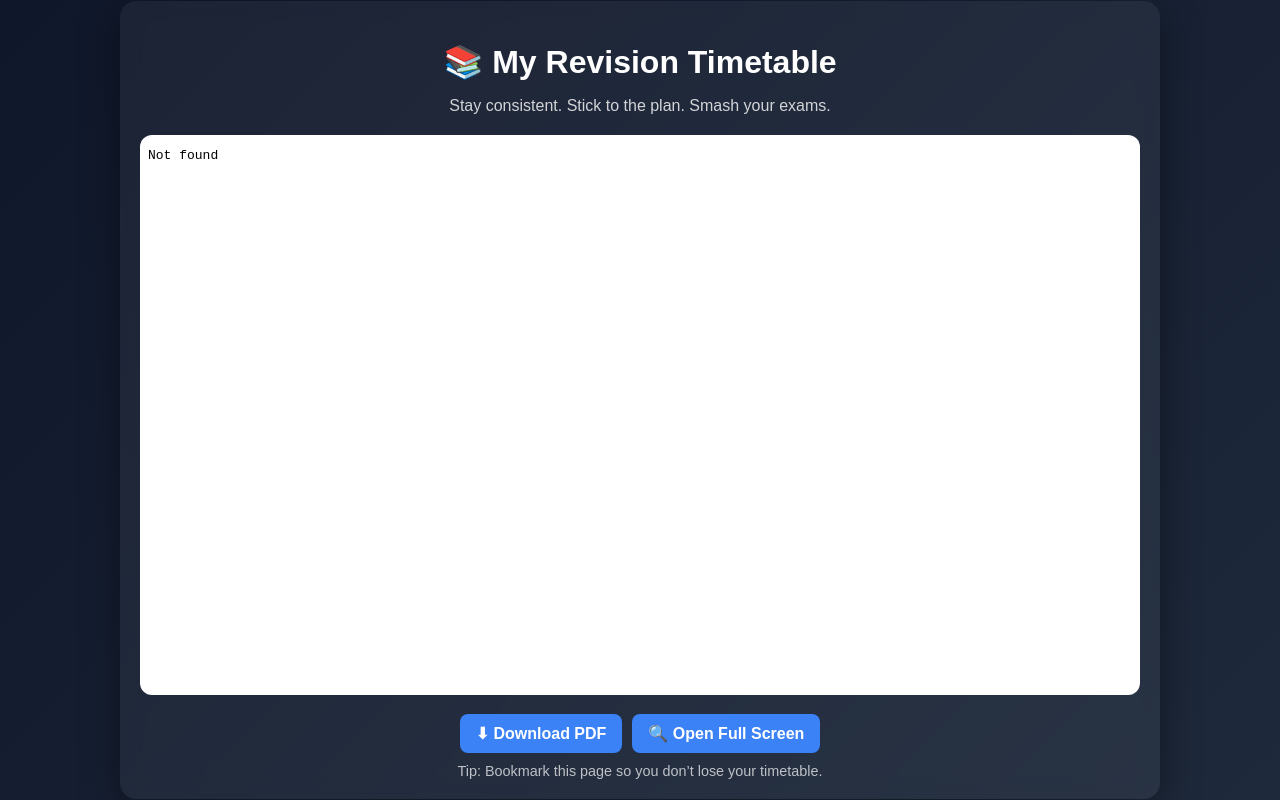
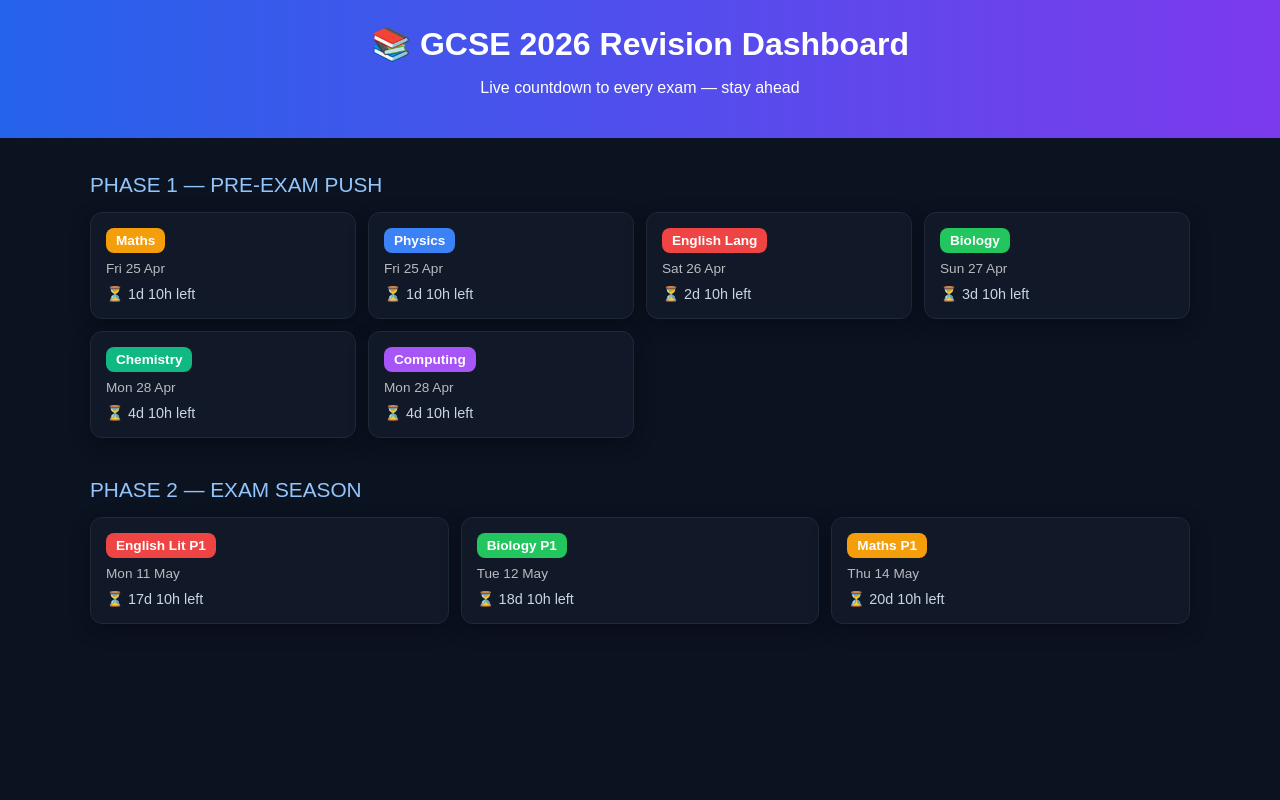
Before and after one commit to spotifysamirblend-afk/revisewithsamir, a plain HTML site: page index.html in a window 1280 px wide. Drawn offline with Linux system fonts and the light colour scheme.

Commit message:
Update index.html

```diff
--- a/index.html
+++ b/index.html
@@ -2,102 +2,200 @@
 <html lang="en">
 <head>
 <meta charset="UTF-8" />
-  <meta name="viewport" content="width=device-width, initial-scale=1.0" />
-  <title>Revision Timetable</title>
+<meta name="viewport" content="width=device-width, initial-scale=1.0"/>
+<title>GCSE 2026 Revision Dashboard</title>
 
 <style>
   body {
     margin: 0;
     font-family: Arial, sans-serif;
-      background: linear-gradient(135deg, #0f172a, #1e293b);
-      color: #fff;
-      display: flex;
-      justify-content: center;
-      align-items: center;
-      min-height: 100vh;
+    background: #0b1220;
+    color: white;
+  }
+
+  header {
+    padding: 25px;
+    text-align: center;
+    background: linear-gradient(90deg, #2563eb, #7c3aed);
+  }
+
+  h1 {
+    margin: 0;
+    font-size: 2rem;
   }
 
   .container {
-      width: 90%;
-      max-width: 1000px;
-      background: rgba(255, 255, 255, 0.05);
-      border-radius: 16px;
     padding: 20px;
-      box-shadow: 0 10px 40px rgba(0,0,0,0.4);
-      backdrop-filter: blur(10px);
+    max-width: 1100px;
+    margin: auto;
   }
 
-    h1 {
-      text-align: center;
-      margin-bottom: 10px;
-      font-size: 2rem;
+  .phase {
+    margin-bottom: 40px;
   }
 
-    p {
-      text-align: center;
-      opacity: 0.8;
-      margin-bottom: 20px;
+  .phase-title {
+    font-size: 1.3rem;
+    margin: 15px 0;
+    color: #93c5fd;
   }
 
-    iframe {
-      width: 100%;
-      height: 70vh;
-      border: none;
-      border-radius: 12px;
-      background: white;
+  .grid {
+    display: grid;
+    grid-template-columns: repeat(auto-fit, minmax(220px, 1fr));
+    gap: 12px;
   }
 
-    .buttons {
-      display: flex;
-      justify-content: center;
-      margin-top: 15px;
-      gap: 10px;
-      flex-wrap: wrap;
+  .card {
+    padding: 15px;
+    border-radius: 12px;
+    background: #111827;
+    border: 1px solid #1f2937;
+    box-shadow: 0 6px 20px rgba(0,0,0,0.3);
+    transition: 0.2s;
   }
 
-    .btn {
-      padding: 10px 16px;
-      border-radius: 8px;
-      text-decoration: none;
-      color: white;
-      background: #3b82f6;
-      transition: 0.2s;
-      font-weight: bold;
+  .card:hover {
+    transform: scale(1.02);
   }
 
-    .btn:hover {
-      background: #2563eb;
-      transform: scale(1.05);
+  .subject {
+    display: inline-block;
+    padding: 5px 10px;
+    border-radius: 8px;
+    font-size: 0.85rem;
+    font-weight: bold;
+    margin-bottom: 8px;
   }
 
-    .note {
-      text-align: center;
+  .Maths { background:#f59e0b; }
+  .Physics { background:#3b82f6; }
+  .Chemistry { background:#10b981; }
+  .Biology { background:#22c55e; }
+  .English { background:#ef4444; }
+  .Geography { background:#06b6d4; }
+  .Computing { background:#a855f7; }
+  .Business { background:#f97316; }
+  .PE { background:#eab308; }
+  .Further { background:#ec4899; }
+
+  .countdown {
+    margin-top: 10px;
     font-size: 0.9rem;
+    color: #cbd5e1;
+  }
+
+  .date {
+    font-size: 0.85rem;
     opacity: 0.7;
-      margin-top: 10px;
   }
 </style>
 </head>
 
 <body>
+
+<header>
+  <h1>📚 GCSE 2026 Revision Dashboard</h1>
+  <p>Live countdown to every exam — stay ahead</p>
+</header>
+
 <div class="container">
-    <h1>📚 My Revision Timetable</h1>
-    <p>Stay consistent. Stick to the plan. Smash your exams.</p>
 
-    <iframe src="revision-timetable.pdf">
-      <p>Your browser can’t display PDFs.
-         <a href="revision-timetable.pdf">Download it here</a>.
-      </p>
-    </iframe>
+  <div class="phase">
+    <div class="phase-title">PHASE 1 — PRE-EXAM PUSH</div>
+    <div class="grid">
 
-    <div class="buttons">
-      <a class="btn" href="revision-timetable.pdf" download>⬇ Download PDF</a>
-      <a class="btn" href="revision-timetable.pdf" target="_blank">🔍 Open Full Screen</a>
+      <div class="card" data-date="2026-04-25T09:00:00">
+        <div class="subject Maths">Maths</div>
+        <div class="date">Fri 25 Apr</div>
+        <div class="countdown"></div>
       </div>
 
-    <div class="note">
-      Tip: Bookmark this page so you don’t lose your timetable.
+      <div class="card" data-date="2026-04-25T09:00:00">
+        <div class="subject Physics">Physics</div>
+        <div class="date">Fri 25 Apr</div>
+        <div class="countdown"></div>
+      </div>
+
+      <div class="card" data-date="2026-04-26T09:00:00">
+        <div class="subject English">English Lang</div>
+        <div class="date">Sat 26 Apr</div>
+        <div class="countdown"></div>
+      </div>
+
+      <div class="card" data-date="2026-04-27T09:00:00">
+        <div class="subject Biology">Biology</div>
+        <div class="date">Sun 27 Apr</div>
+        <div class="countdown"></div>
+      </div>
+
+      <div class="card" data-date="2026-04-28T09:00:00">
+        <div class="subject Chemistry">Chemistry</div>
+        <div class="date">Mon 28 Apr</div>
+        <div class="countdown"></div>
+      </div>
+
+      <div class="card" data-date="2026-04-28T09:00:00">
+        <div class="subject Computing">Computing</div>
+        <div class="date">Mon 28 Apr</div>
+        <div class="countdown"></div>
+      </div>
+
     </div>
   </div>
+
+  <div class="phase">
+    <div class="phase-title">PHASE 2 — EXAM SEASON</div>
+    <div class="grid">
+
+      <div class="card" data-date="2026-05-11T09:00:00">
+        <div class="subject English">English Lit P1</div>
+        <div class="date">Mon 11 May</div>
+        <div class="countdown"></div>
+      </div>
+
+      <div class="card" data-date="2026-05-12T09:00:00">
+        <div class="subject Biology">Biology P1</div>
+        <div class="date">Tue 12 May</div>
+        <div class="countdown"></div>
+      </div>
+
+      <div class="card" data-date="2026-05-14T09:00:00">
+        <div class="subject Maths">Maths P1</div>
+        <div class="date">Thu 14 May</div>
+        <div class="countdown"></div>
+      </div>
+
+    </div>
+  </div>
+
+</div>
+
+<script>
+function updateCountdowns() {
+  const cards = document.querySelectorAll(".card");
+
+  cards.forEach(card => {
+    const examDate = new Date(card.dataset.date).getTime();
+    const now = new Date().getTime();
+    const diff = examDate - now;
+
+    const el = card.querySelector(".countdown");
+
+    if (diff <= 0) {
+      el.innerHTML = "🔥 Exam day / completed";
+      return;
+    }
+
+    const days = Math.floor(diff / (1000 * 60 * 60 * 24));
+    const hours = Math.floor((diff / (1000 * 60 * 60)) % 24);
+
+    el.innerHTML = `⏳ ${days}d ${hours}h left`;
+  });
+}
+
+updateCountdowns();
+setInterval(updateCountdowns, 60000);
+</script>
+
 </body>
-</html>
```
Lines whose indentation alone changed are shown as unchanged.
